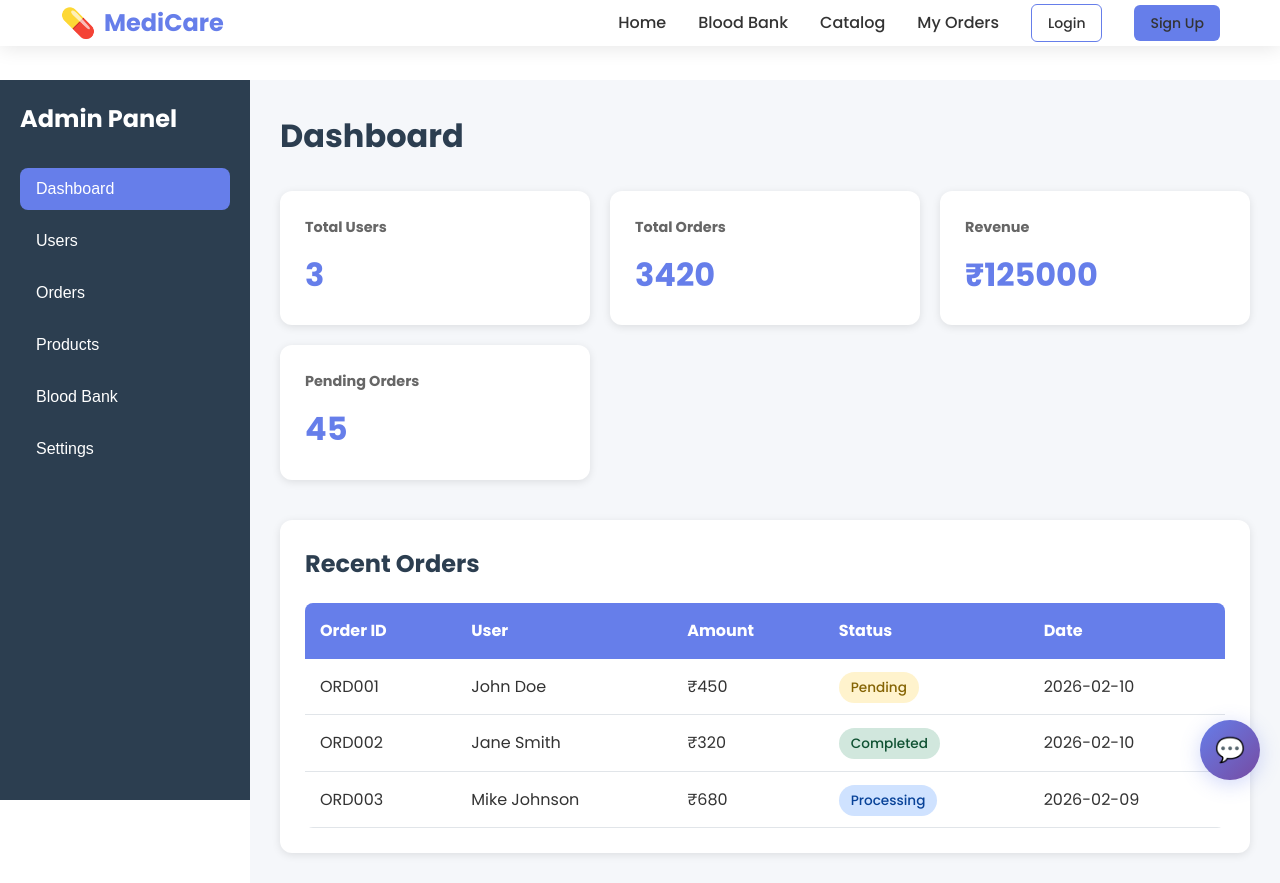
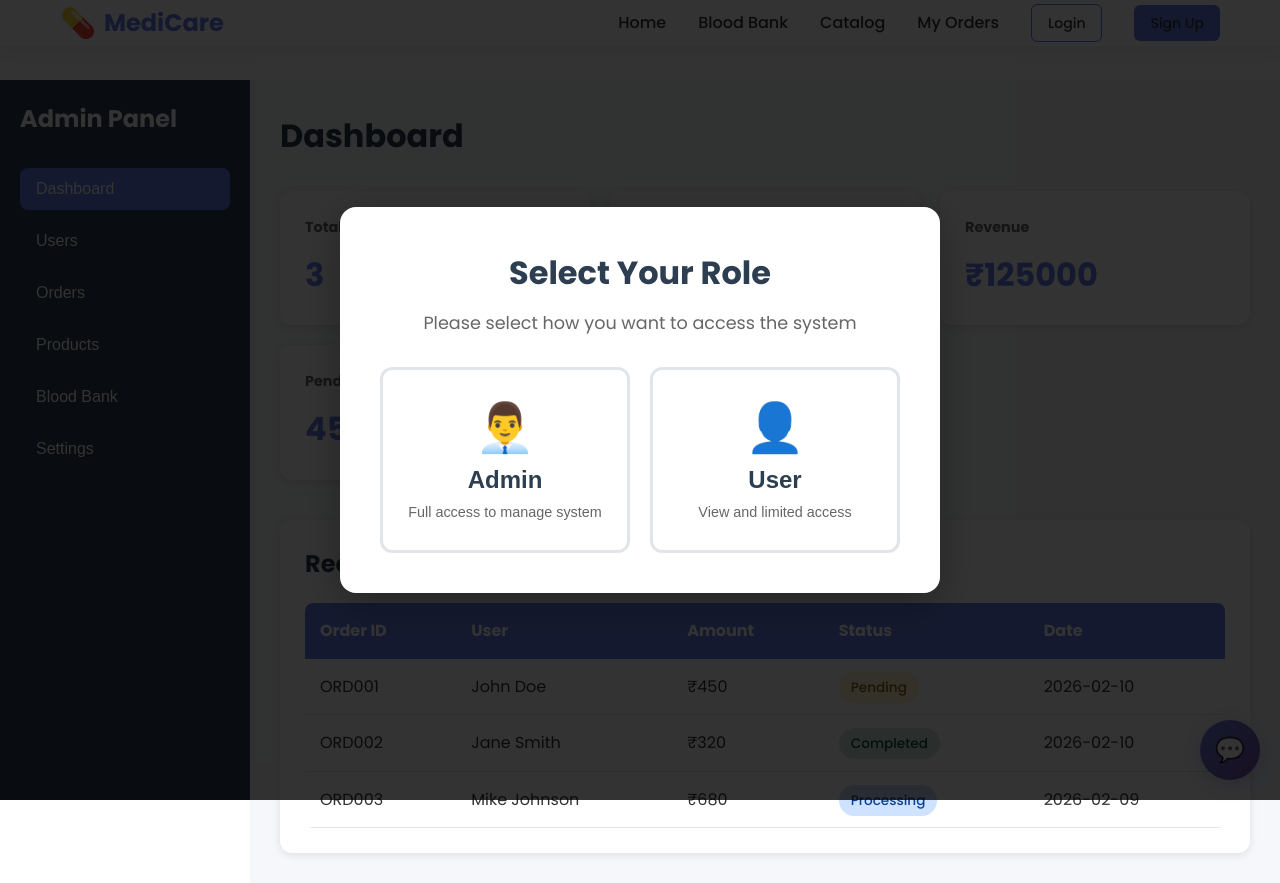
Before and after one commit to Arunjadhav0101/medicare-react, a React (Create React App) app: page /admin in a window 1280 px wide. Built offline with nearby package versions, Linux system fonts and the light colour scheme.

Commit message:
Add role selection popup when accessing admin page

```diff
--- a/src/pages/AdminPanel.css
+++ b/src/pages/AdminPanel.css
@@ -3,6 +3,93 @@
   min-height: calc(100vh - 80px);
   margin-top: 80px;
 }
+
+.role-modal {
+  position: fixed;
+  top: 0;
+  left: 0;
+  right: 0;
+  bottom: 0;
+  background: rgba(0, 0, 0, 0.8);
+  display: flex;
+  align-items: center;
+  justify-content: center;
+  z-index: 2000;
+}
+
+.role-modal-content {
+  background: white;
+  padding: 40px;
+  border-radius: 16px;
+  box-shadow: 0 10px 40px rgba(0, 0, 0, 0.3);
+  text-align: center;
+  max-width: 600px;
+  width: 90%;
+}
+
+.role-modal-content h2 {
+  margin-bottom: 10px;
+  color: #2c3e50;
+  font-size: 2rem;
+}
+
+.role-modal-content p {
+  color: #666;
+  margin-bottom: 30px;
+  font-size: 1.1rem;
+}
+
+.role-buttons {
+  display: flex;
+  gap: 20px;
+  justify-content: center;
+}
+
+.role-btn {
+  flex: 1;
+  max-width: 250px;
+  padding: 30px 20px;
+  border: 3px solid #e1e5e9;
+  border-radius: 12px;
+  background: white;
+  cursor: pointer;
+  transition: all 0.3s ease;
+  display: flex;
+  flex-direction: column;
+  align-items: center;
+  gap: 10px;
+}
+
+.role-btn:hover {
+  transform: translateY(-5px);
+  box-shadow: 0 10px 30px rgba(0, 0, 0, 0.15);
+}
+
+.role-btn.admin-btn:hover {
+  border-color: #667eea;
+  background: #f0f2ff;
+}
+
+.role-btn.user-btn:hover {
+  border-color: #48bb78;
+  background: #f0fff4;
+}
+
+.role-icon {
+  font-size: 3rem;
+}
+
+.role-title {
+  font-size: 1.5rem;
+  font-weight: bold;
+  color: #2c3e50;
+}
+
+.role-desc {
+  font-size: 0.9rem;
+  color: #666;
+}
+
 
 .admin-sidebar {
   width: 250px;
--- a/src/pages/AdminPanel.tsx
+++ b/src/pages/AdminPanel.tsx
@@ -12,6 +12,8 @@ interface User {
 
 const AdminPanel: React.FC = () => {
   const [activeTab, setActiveTab] = useState('dashboard');
+  const [showRoleModal, setShowRoleModal] = useState(true);
+  const [userRole, setUserRole] = useState<string | null>(null);
 
   // Load users from localStorage or use default
   const loadUsers = (): User[] => {
@@ -88,6 +90,39 @@ const AdminPanel: React.FC = () => {
 
   return (
     <div className="admin-panel">
+      {showRoleModal && (
+        <div className="role-modal">
+          <div className="role-modal-content">
+            <h2>Select Your Role</h2>
+            <p>Please select how you want to access the system</p>
+            <div className="role-buttons">
+              <button
+                className="role-btn admin-btn"
+                onClick={() => {
+                  setUserRole('admin');
+                  setShowRoleModal(false);
+                }}
+              >
+                <span className="role-icon">👨‍💼</span>
+                <span className="role-title">Admin</span>
+                <span className="role-desc">Full access to manage system</span>
+              </button>
+              <button
+                className="role-btn user-btn"
+                onClick={() => {
+                  setUserRole('user');
+                  setShowRoleModal(false);
+                }}
+              >
+                <span className="role-icon">👤</span>
+                <span className="role-title">User</span>
+                <span className="role-desc">View and limited access</span>
+              </button>
+            </div>
+          </div>
+        </div>
+      )}
+
       <div className="admin-sidebar">
         <h2>Admin Panel</h2>
         <nav className="admin-nav">
```
